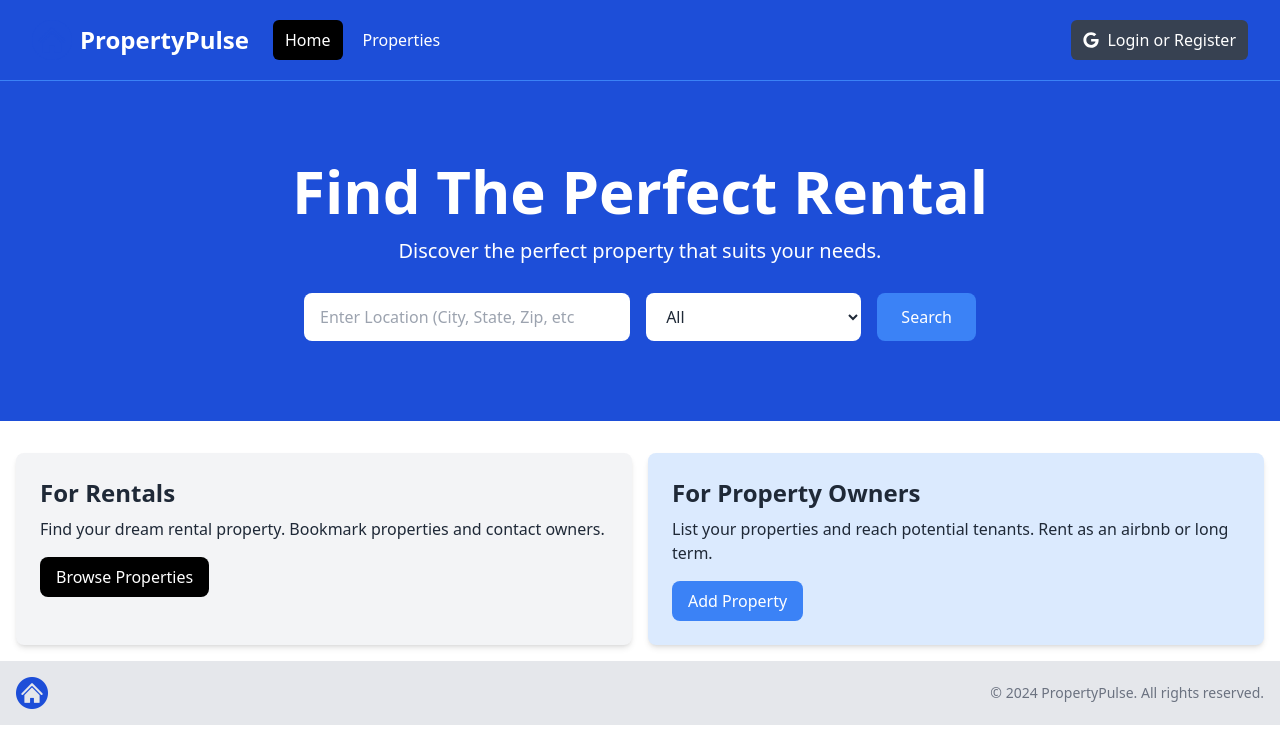
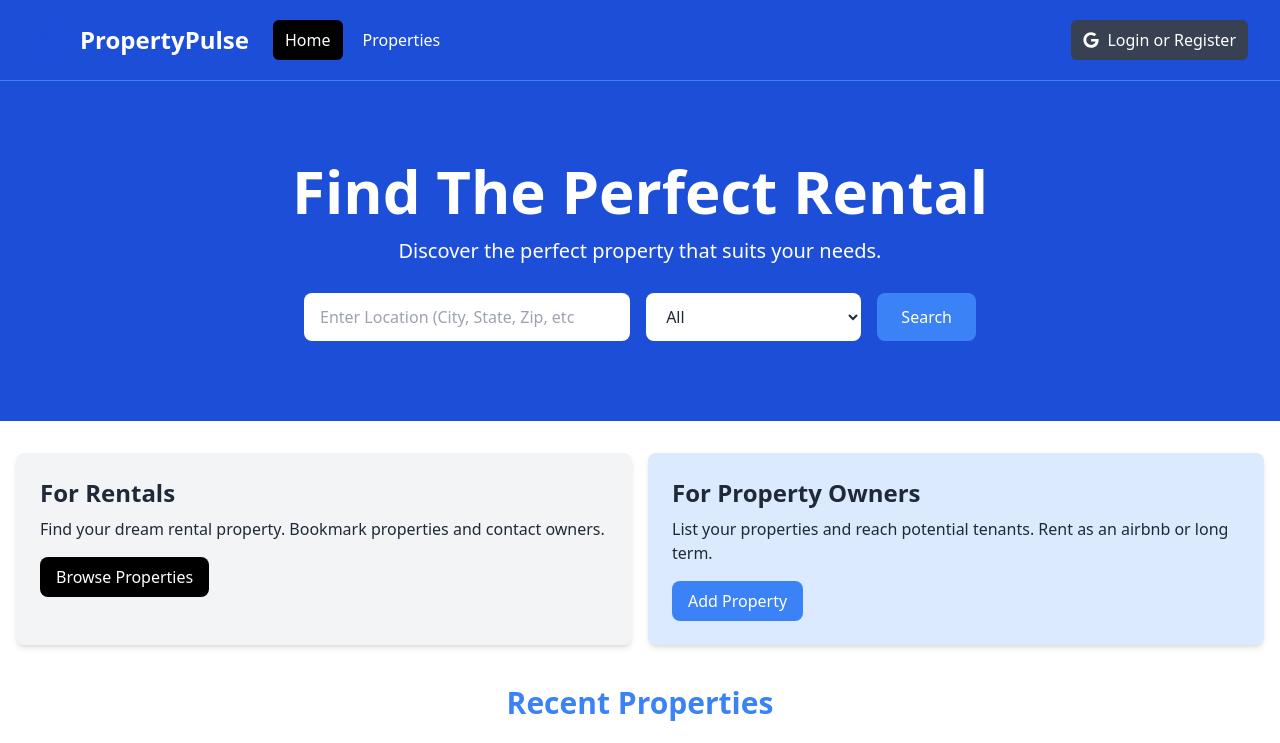
Before and after one commit to ahdeveci/property-pulse, a Next.js app: page / in a window 1280 px wide. Shown: the top 743 px of the page. Built offline with nearby package versions, Linux system fonts and the light colour scheme.

Commit message:
refactor: add home properties into the home page

```diff
--- a/app/page.jsx
+++ b/app/page.jsx
@@ -1,12 +1,14 @@
 import Hero from '@/components/Hero';
 import InfoBoxes from '@/components/InfoBoxes';
 import Footer from '@/components/Footer';
+import HomeProperties from '@/components/HomeProperties';
 
 const HomePage = () => {
   return (
     <>
       <Hero />
       <InfoBoxes />
+      <HomeProperties />
     </>
   );
 };
```
